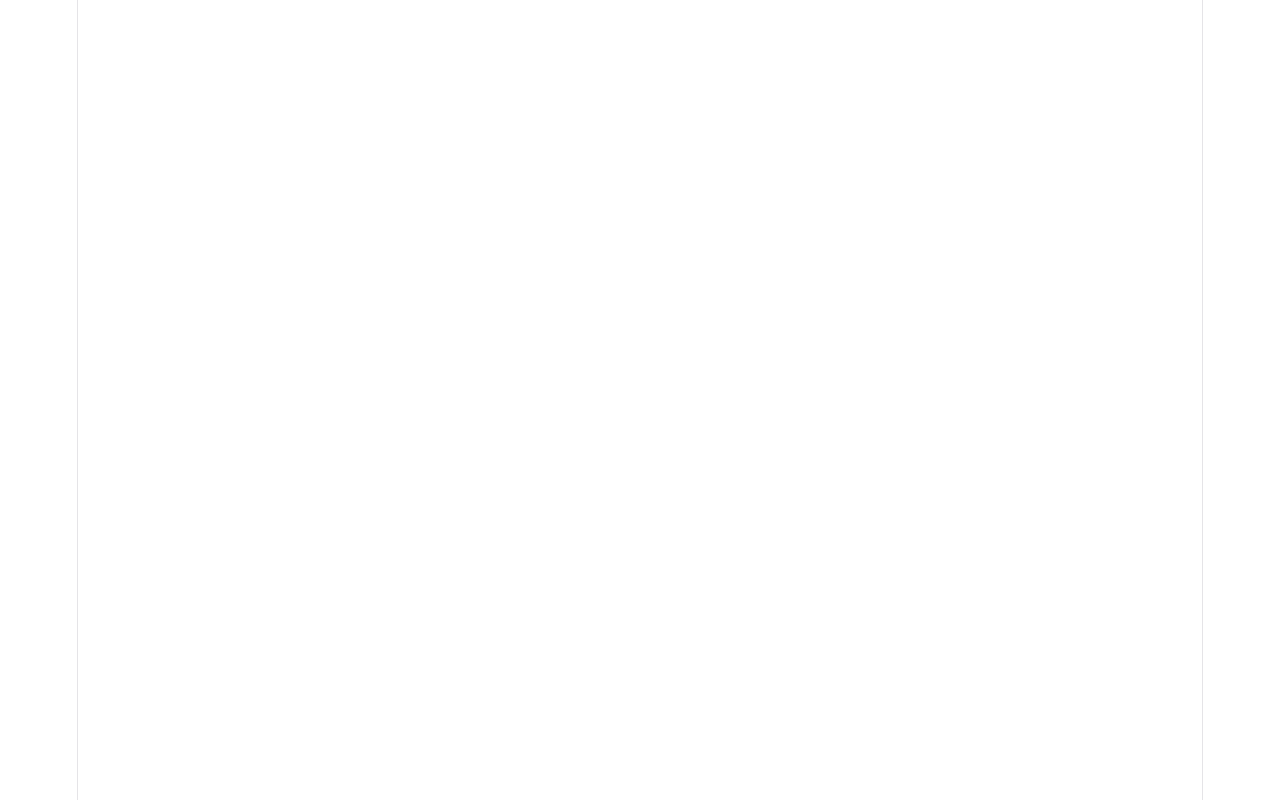
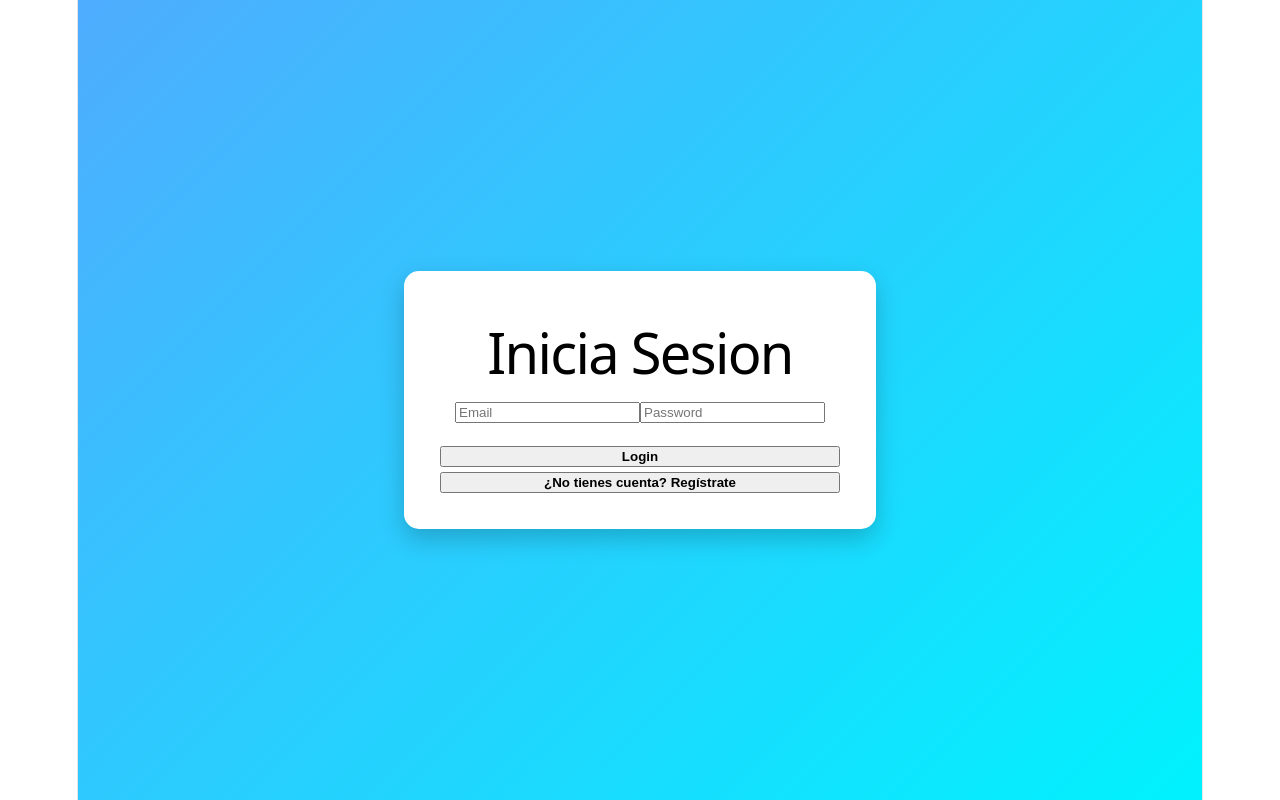
Before and after one commit to Mity619/SIGMA, a React (Vite) app in the folder SIGMA/: page /SignIn in a window 1280 px wide. Before the commit this address had no page. Built offline with nearby package versions, Linux system fonts and the light colour scheme; no server answers.

Commit message:
Implementado correctamente el Inicio de sesion

```diff
--- a/SIGMA/src/App.tsx
+++ b/SIGMA/src/App.tsx
@@ -1,11 +1,13 @@
 import { Routes, Route } from "react-router-dom";
 import EstudianteRoute from "./Routes/EstudianteRoutes";
-import SingUp from "./Pages/SignUp";
+import SignUp from "./Pages/SignUp";
+import SignIn from "./Pages/SignIn"
 
 function App() {
     return (
         <Routes>
-            <Route path="/SignUp" element={<SingUp/>} />
+            <Route path="/SignUp" element={<SignUp/>} />
+            <Route path="/SignIn" element={<SignIn/>} />
             <Route element={<EstudianteRoute/>} />
         </Routes>
     );
--- /dev/null
+++ b/SIGMA/src/Pages/SignIn.tsx
@@ -0,0 +1,62 @@
+import { useContext, useState } from "react";
+import { useNavigate } from "react-router-dom";
+import AuthContext  from "../Context/AuthContext";
+import {useFirebaseAuth} from '../Hooks/useFirebaseAuth'
+import "./SCSS/log.scss";
+
+export default function SignIn() {
+    const navigate = useNavigate();
+    const [email, setEmail] = useState("");
+    const [password, setPassword] = useState("");
+    const { login: firebaseLogin } = useFirebaseAuth();   // login del hook
+    const { login: contextLogin } = useContext(AuthContext)!; // login del contexto
+
+    const handleLogin = async () => {
+        try {
+            const result = await firebaseLogin(email, password);
+            if (result.success && result.user) {
+                contextLogin(result.user);
+                navigate("/Matriculas");
+            } else {
+                alert(result.error || "Error al iniciar sesión");
+            }
+        } catch (error: unknown) {
+
+            if (error instanceof Error) {
+                alert(error.message);
+            }
+        }
+    };
+
+    return (
+        <div className="login-container">
+            <div className="login-card">
+                <h1 style={{ color: 'black' }}>Inicia Sesion</h1>
+                <input
+                    type="email"
+                    className="form-control"
+                    placeholder="Email"
+                    onChange={(e) => setEmail(e.target.value)}
+                />
+                <input
+                    type="password"
+                    className="form-control"
+                    placeholder="Password"
+                    onChange={(e) => setPassword(e.target.value)}
+                />
+                <button
+                    className="btn btn-primary"
+                    onClick={handleLogin}
+                >
+                Login
+                </button>
+                <button
+                    className="btn btn-link mt-2"
+                    onClick={() => navigate("/register")}
+                >
+                ¿No tienes cuenta? Regístrate
+                </button>
+            </div>
+        </div>
+    );
+}
--- a/SIGMA/src/Pages/SignUp.tsx
+++ b/SIGMA/src/Pages/SignUp.tsx
@@ -4,7 +4,7 @@ import {useFirebaseAuth} from '../Hooks/useFirebaseAuth'
 import type {UserRole, EnrollmentStatus} from '../Utils/User'
 import "./SCSS/log.scss";
 
-export default function SingUp() {
+export default function SignUp() {
 
     const navigate = useNavigate();
     const [email, setEmail] = useState("");
@@ -45,27 +45,26 @@ export default function SingUp() {
             if (result.success) {
 
                 alert("Registro exitoso. Ahora inicia sesión.");
-                navigate("/login");
+                navigate("/SignIn");
 
             } else {
 
                 alert(result.error || "Error al registrarse");
 
             }
-            } catch (error : unknown) {
 
-                if(error instanceof Error){
+        } catch (error : unknown) {
+            if(error instanceof Error){
+                alert(error.message)
+            }
+        }
+    }
 
-                    alert(error.message)
-
-                }
-            }
-    }
     return (
 
         <div className="login-container">
             <div className="login-card">
-                <h2 style={{ color: 'black' }}>Register</h2>
+                <h1 style={{ color: 'black' }}>Registrate</h1>
                 <input
                     type="name"
                     className="form-control"
@@ -100,7 +99,7 @@ export default function SingUp() {
                 </button>
                 <button
                     className="btn btn-link mt-2"
-                    onClick={() => navigate("/login")}
+                    onClick={() => navigate("/SignIn")}
                 >
                 ¿Ya tienes cuenta? Login
                 </button>
```
